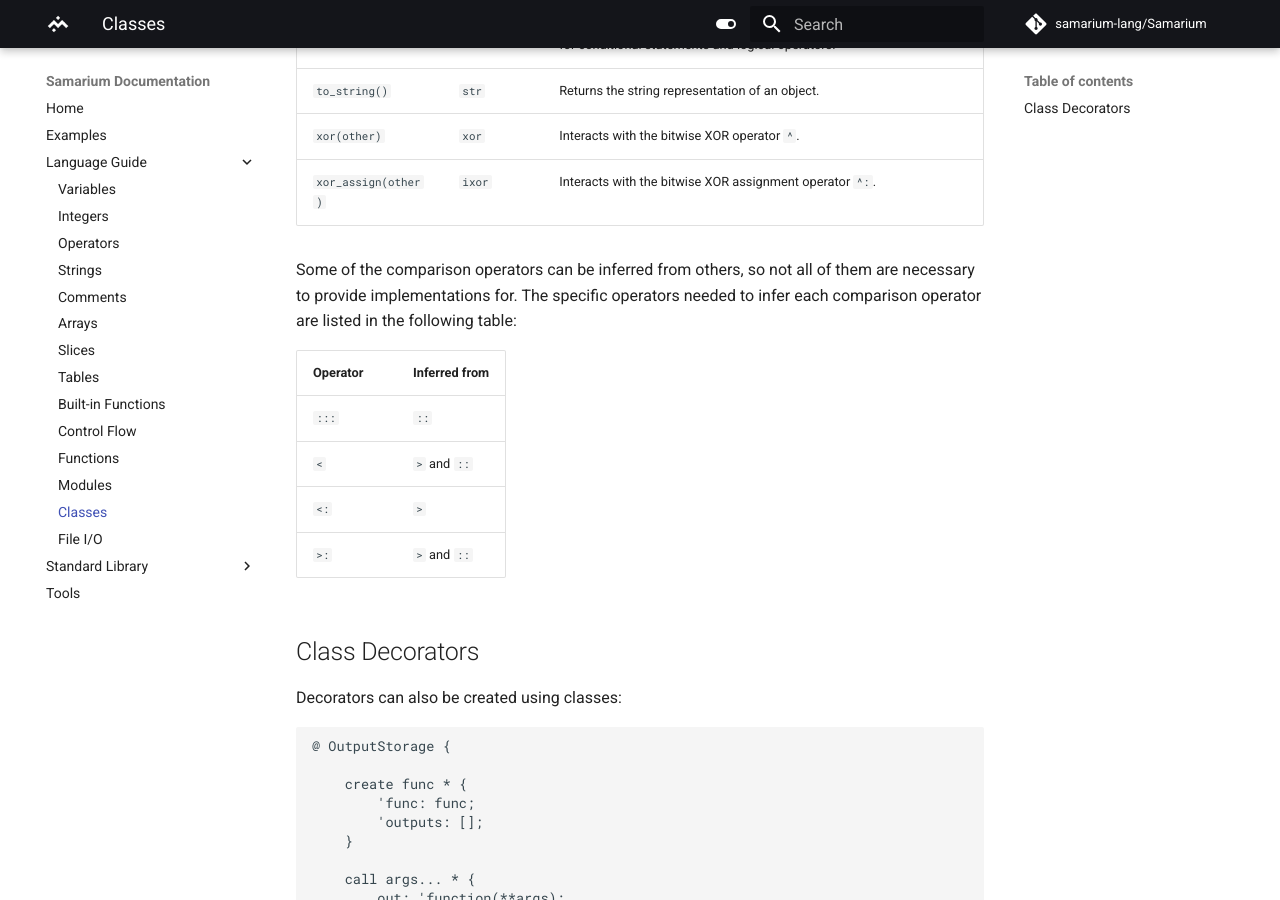
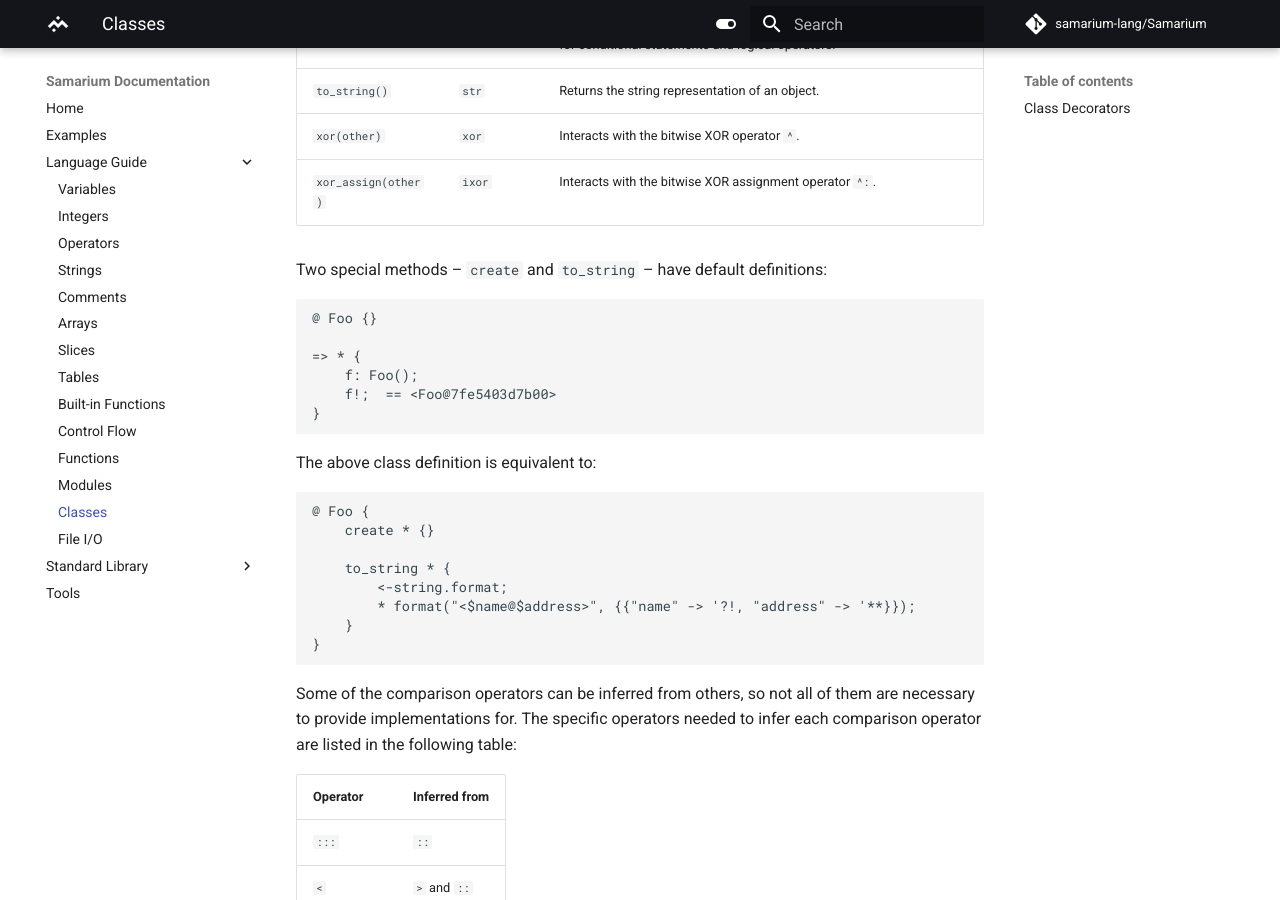
Before and after one commit to samarium-lang/Samarium, an MkDocs documentation site: the page built from docs/classes.md, in a window 1280 px wide and 900 px high, scrolled down 3547 px. Built offline with MkDocs 1.6.1 and Material for MkDocs 9.7.7, drawn with Linux system fonts in a browser that asks for light colours; comment, search, counter and statistics services are not loaded.

Commit message:
(docs) Added default create & to_string behavior

````diff
--- a/docs/classes.md
+++ b/docs/classes.md
@@ -101,6 +101,27 @@ Function                       | Python       | Use
 `xor(other)`                   | `xor`        | Interacts with the bitwise XOR operator `^`.
 `xor_assign(other)`            | `ixor`       | Interacts with the bitwise XOR assignment operator `^:`.
 
+Two special methods – `create` and `to_string` – have default definitions:
+```sm
+@ Foo {}
+
+=> * {
+    f: Foo();
+    f!;  == <Foo@7fe5403d7b00>
+}
+```
+The above class definition is equivalent to:
+```sm
+@ Foo {
+    create * {}
+
+    to_string * {
+        <-string.format;
+        * format("<$name@$address>", {{"name" -> '?!, "address" -> '**}});
+    }
+}
+```
+
 Some of the comparison operators can be inferred from others, so not all of them are necessary to provide implementations for.
 The specific operators needed to infer each comparison operator are listed in the following table:
 
````
